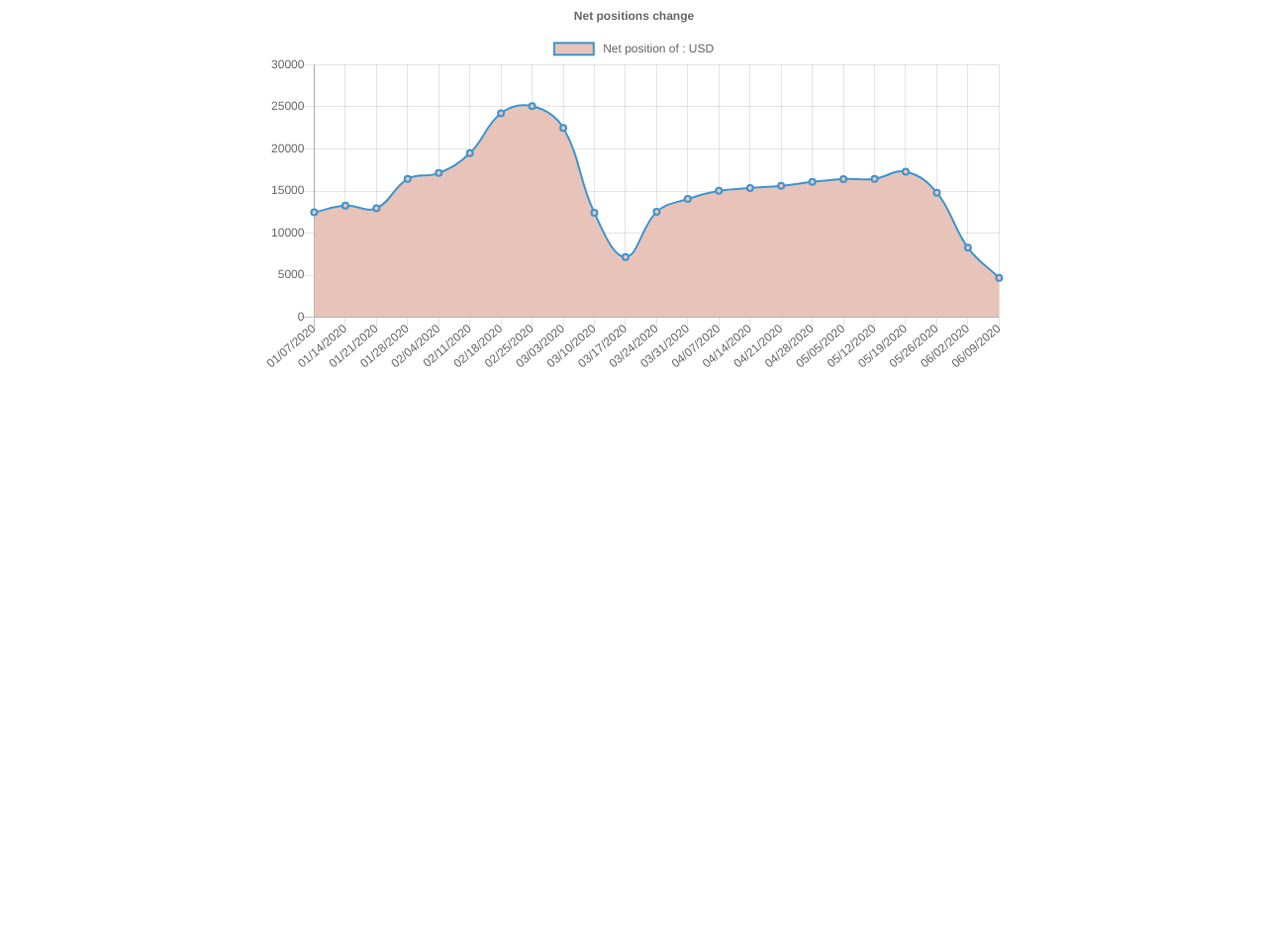
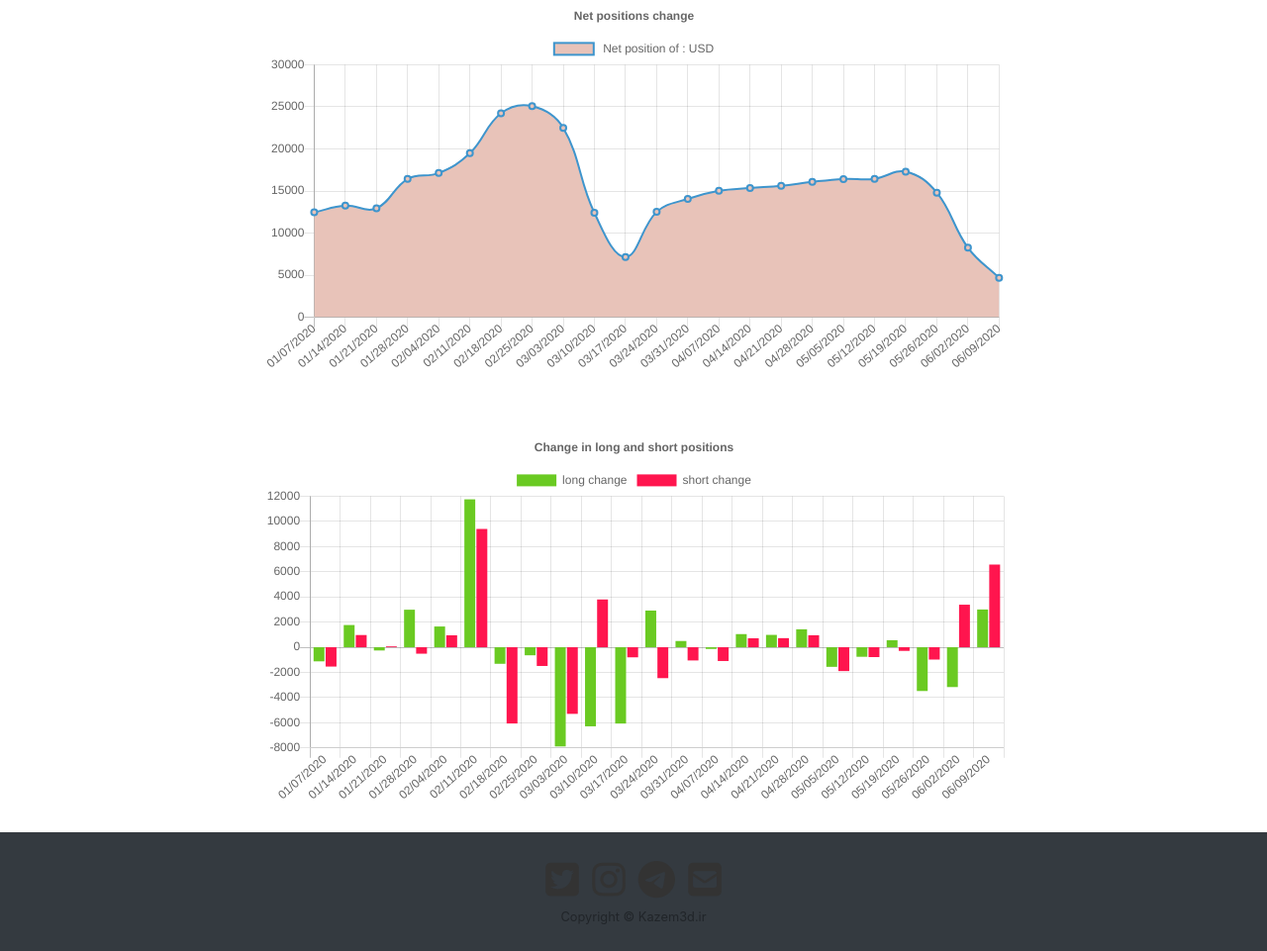
Before and after one commit to kazem3d/COT, a Django app: page / in a window 1280 px wide. Shown: the part 1216-2177 px from the top of the page at 99% size. Before the commit the page ends 1587 px from the top, so only its background shows below. Run offline with Django 3.2, Linux system fonts and the light colour scheme; data comes from the database, SQL or seed files in the repository; some libraries are stand-ins or nearby versions.

Commit message:
second chart

```diff
--- a/fandogh.yml
+++ b/fandogh.yml
@@ -9,7 +9,7 @@ spec:
     media_path: ''
     project_type: django
     python_version: '3.7'
-    static_path: '"'
+    static_path: 'static'
     wsgi: config.wsgi
 
   domains:
--- a/web/static/web/css/index.css
+++ b/web/static/web/css/index.css
@@ -4,3 +4,55 @@
     width:65%;
     padding: 30px;
   }
+
+  .chart22 {
+    display: block;
+    margin: auto;
+    width:65%;
+    padding: 30px;
+  }
+
+
+
+
+
+
+  #lab_social_icon_footer a {
+    color: #333;
+  }
+
+  #lab_social_icon_footer .social:hover {
+    -webkit-transform: scale(1.1);
+    -moz-transform: scale(1.1);
+    -o-transform: scale(1.1);
+  }
+
+  #lab_social_icon_footer .social {
+    -webkit-transform: scale(0.8);
+    /* Browser Variations: */
+
+    -moz-transform: scale(0.8);
+    -o-transform: scale(0.8);
+    -webkit-transition-duration: 0.5s;
+    -moz-transition-duration: 0.5s;
+    -o-transition-duration: 0.5s;
+  }
+  /*
+      Multicoloured Hover Variations
+  */
+
+  #lab_social_icon_footer #social-fb:hover {
+    color: #3B5998;
+  }
+
+  #lab_social_icon_footer #social-tw:hover {
+    color: #4099FF;
+  }
+
+  #lab_social_icon_footer #social-gp:hover {
+    color: #d34836;
+  }
+
+  #lab_social_icon_footer #social-em:hover {
+    color: #f39c12;
+  }
--- a/web/templates/web/_base.html
+++ b/web/templates/web/_base.html
@@ -30,7 +30,35 @@
 <div class="col">
     {% block dropbox %}  {% endblock dropbox %}
     {% block tabel %} {% endblock tabel %}
-    {% block chart %} {% endblock chart %}
+    {% block chart1 %} {% endblock chart1 %}
+    {% block chart2 %} {% endblock chart2 %}
+
+
+
 </div>
+
+<footer id="sticky-footer" class="py-4 bg-dark text-white-50 ">
+    <div class="container text-center">
+        <section id="lab_social_icon_footer">
+        <!-- Include Font Awesome Stylesheet in Header -->
+        <script src="https://use.fontawesome.com/82e9ac9962.js"></script>
+        <div class="container">
+                <div class="text-center center-block">
+                      <a href="https://twitter.com/kazem3d"><i id="social-tw" class="fa fa-twitter-square fa-3x social"></i></a>
+                      <a href="https://instagram.com/kazem3d"><i id="social-tw" class="fa fa-instagram fa-square fa-3x social"></i></a>
+                      <a href="https://t.me/kazem3d"><i id="social-tw" class="fa fa-telegram fa-square fa-3x social"></i></a>
+
+                      <a href="mailto:kazem3d@gmail.com"><i id="social-em" class="fa fa-envelope-square fa-3x social"></i></a>
+                </div>
+        </div>
+      </section>
+
+      <small>Copyright &copy; Kazem3d.ir</small>
+    </div>
+  </footer>
+
+
+
+
 </body>
 </html>
--- a/web/templates/web/currency.html
+++ b/web/templates/web/currency.html
@@ -71,7 +71,7 @@
 
 {% endblock tabel %}
 
- {% block chart %}
+ {% block chart1 %}
 
  <div class="chart1" >
     <canvas id="myChart" ></canvas>
@@ -107,4 +107,40 @@ var myChart = new Chart(ctx, {
 });
 </script>
 
-  {% endblock chart %}
+  {% endblock chart1 %}
+
+{% block chart2 %}
+
+ <div class="chart1" >
+    <canvas id="bar-chart" ></canvas>
+  </div>
+<script>
+new Chart(document.getElementById("bar-chart"), {
+    type: 'bar',
+    data: {
+      labels: {{labels|safe}},
+      datasets: [
+        {
+          label: "long change",
+          backgroundColor: "#6ACA22",
+          data: {{long_change|safe}}
+        },
+
+{
+          label: "short change",
+          backgroundColor: "#FF154E",
+          data: {{short_change|safe}}
+        }
+      ]
+    },
+    options: {
+      legend: { display: true },
+      title: {
+        display: true,
+        text: 'Change in long and short positions'
+      }
+    }
+})
+
+</script>
+{% endblock chart2 %}
--- a/web/views.py
+++ b/web/views.py
@@ -19,18 +19,27 @@ def CotListView(request):
 
     labels = []
     data = []
+    long_change=[]
+    short_change=[]
     for i in currency:
         labels.append(i.str_date())
         data.append(i.net_positions())
+        long_change.append(i.long_change)
+        short_change.append(i.short_change)
+
 
     labels=labels[::-1]
     data=data[::-1]
+    long_change=long_change[::-1]
+    short_change=short_change[::-1]
 
     context={
         'currency':currency,
         'pairs':pairs,
         'labels': labels,
         'data': data,
+        'long_change':long_change,
+        'short_change':short_change,
         'currency_name' : [' Net position of : USD'],
 
 
@@ -47,18 +56,27 @@ def currency_list(request,slug):
 
     labels = []
     data = []
+    long_change=[]
+    short_change=[]
+
     for i in currency:
         labels.append(i.str_date())
         data.append(i.net_positions())
+        long_change.append(i.long_change)
+        short_change.append(i.short_change)
 
     labels=labels[::-1]
     data=data[::-1]
+    long_change=long_change[::-1]
+    short_change=short_change[::-1]
 
     context={
         'currency':currency,
         'pairs':pairs,
         'labels': labels,
         'data': data,
+        'long_change':long_change,
+        'short_change':short_change,
         'currency_name' :[slug]
     }
     return render(request,'web/currency.html',context)
```
